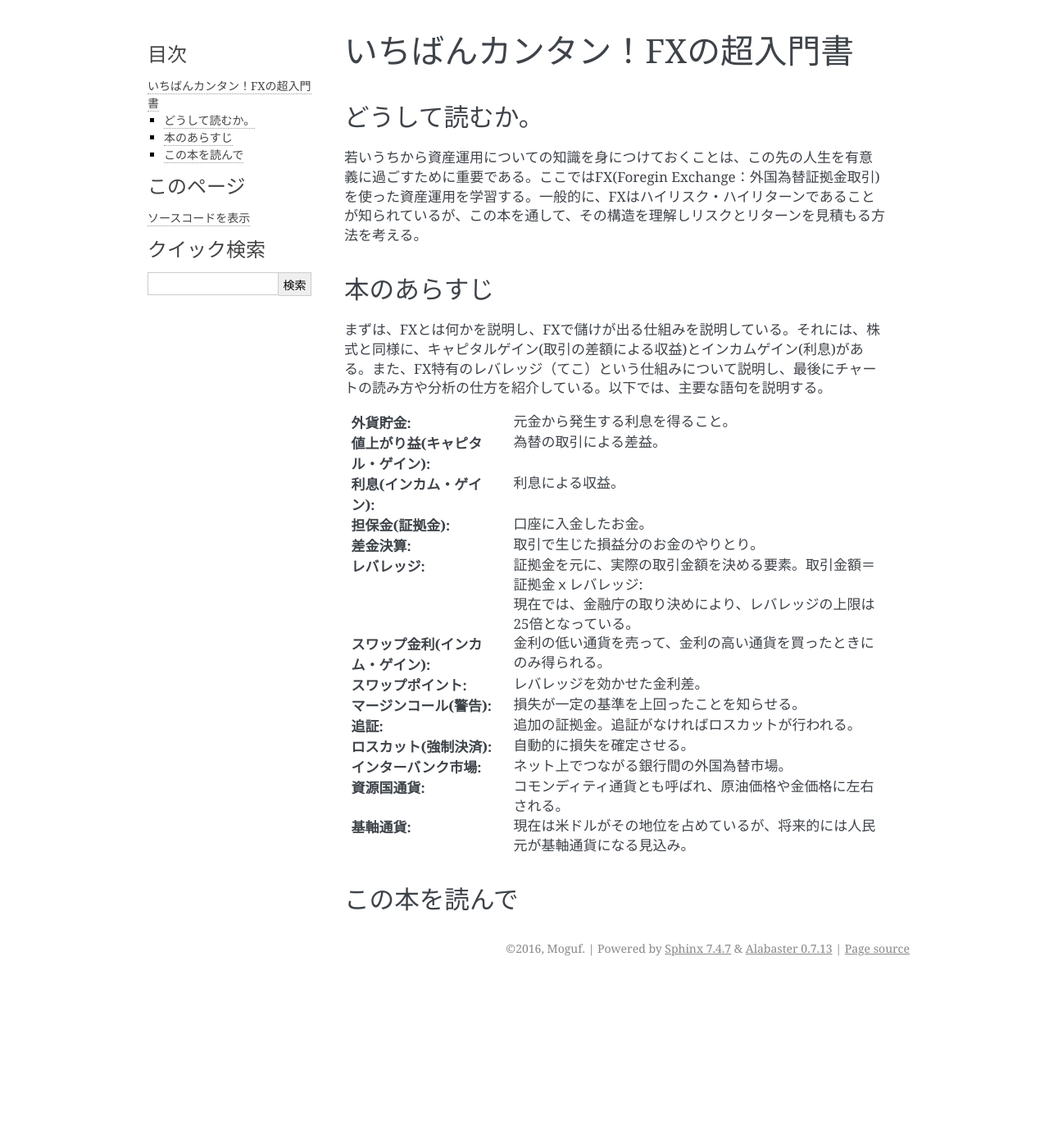
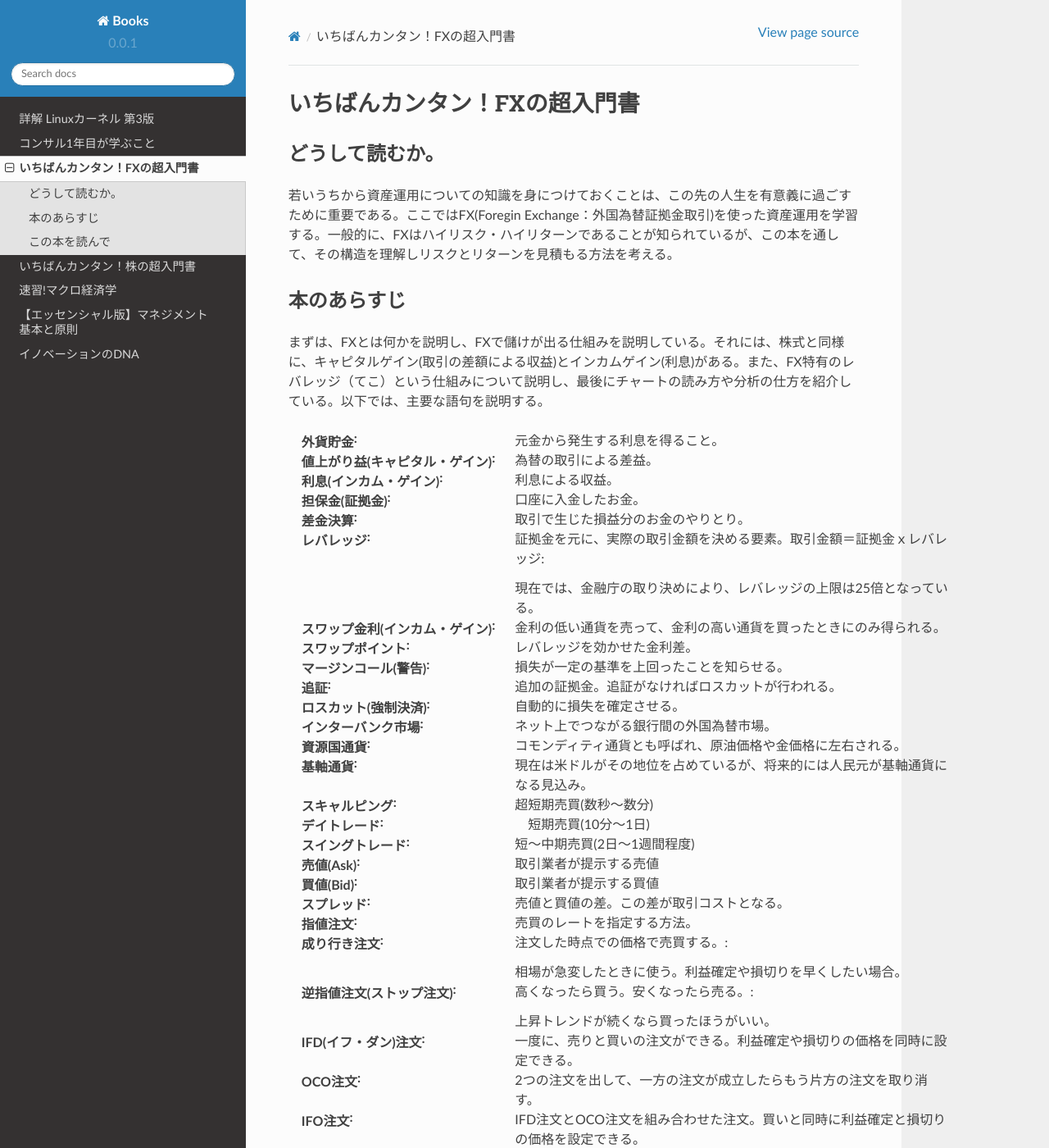
Before and after one commit to Moguf/Books, a Sphinx documentation site: the page built from source/BusinessAndMoney/fx_introduction/index.rst, in a window 1280 px wide and 1400 px high. Shown: the whole window at 82% size. Built offline with Sphinx 7.4.7 and the Read the Docs theme 2.0.0, drawn with Linux system fonts in a browser that asks for light colours; formulas are drawn with MathJax 3; some of the changed text lies outside the part shown.

Commit message:
MOD: fx_intro.

```diff
--- a/source/BusinessAndMoney/fx_introduction/index.rst
+++ b/source/BusinessAndMoney/fx_introduction/index.rst
@@ -37,8 +37,39 @@
 
 :基軸通貨:             現在は米ドルがその地位を占めているが、将来的には人民元が基軸通貨になる見込み。
 
+:スキャルピング:   超短期売買(数秒〜数分)
 
+:デイトレード:   　短期売買(10分〜1日)
 
+:スイングトレード:     短〜中期売買(2日〜1週間程度)
+
+:売値(Ask): 取引業者が提示する売値
+
+:買値(Bid): 取引業者が提示する買値
+
+:スプレッド: 売値と買値の差。この差が取引コストとなる。
+
+:指値注文:   売買のレートを指定する方法。
+
+:成り行き注文:  注文した時点での価格で売買する。::
+
+                  相場が急変したときに使う。利益確定や損切りを早くしたい場合。
+
+:逆指値注文(ストップ注文):   高くなったら買う。安くなったら売る。::
+
+                  上昇トレンドが続くなら買ったほうがいい。
+
+:IFD(イフ・ダン)注文:   一度に、売りと買いの注文ができる。利益確定や損切りの価格を同時に設定できる。
+
+:OCO注文:    2つの注文を出して、一方の注文が成立したらもう片方の注文を取り消す。
+
+:IFO注文:    IFD注文とOCO注文を組み合わせた注文。買いと同時に利益確定と損切りの価格を設定できる。
+
+:ファンダメンタルズ分析:    景気動向や金利などを分析して為替の動きを探る作業。
+
+:通貨の価値:   国の景気がよくなると、その国の通貨を必要とした取引が多くなる。そのため通貨が必要となり、通貨の価格が上昇する。
 
 この本を読んで
 ------------------
+
+FXについての簡単な入門書としてはベストな一冊なのかもしれない。しかし、パソコンのチャート画面の操作方法などやや親切すぎる部分もあり、ただのページ埋めのような感は否めない。FXも株式投資と一緒でテクニカル分析とファンダメンタルズ分析を使用しているので、同著者による「株の超入門！」と被る部分も多い。
--- a/source/conf.py
+++ b/source/conf.py
@@ -30,7 +30,7 @@
 # Add any Sphinx extension module names here, as strings. They can be
 # extensions coming with Sphinx (named 'sphinx.ext.*') or your custom
 # ones.
-extensions = []
+extensions = ['sphinx.ext.imgmath']
 
 # Add any paths that contain templates here, relative to this directory.
 templates_path = ['_templates']
@@ -120,7 +120,8 @@ todo_include_todos = False
 # The theme to use for HTML and HTML Help pages.  See the documentation for
 # a list of builtin themes.
 #
-html_theme = 'alabaster'
+### html_theme = 'alabaster'
+html_theme = 'sphinx_rtd_theme'
 
 # Theme options are theme-specific and customize the look and feel of a theme
 # further.  For a list of options available for each theme, see the
```
Also changed, not shown: source/BusinessAndMoney/TheInnovatorsDNA/index.rst (added, +16 -0 lines), source/BusinessAndMoney/consultantNewcomer/index.rst (+5 -4 lines), source/index.rst (+12 -0 lines).
